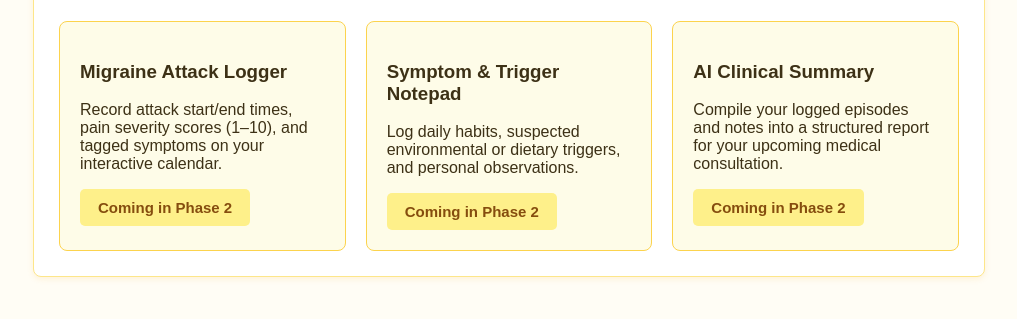
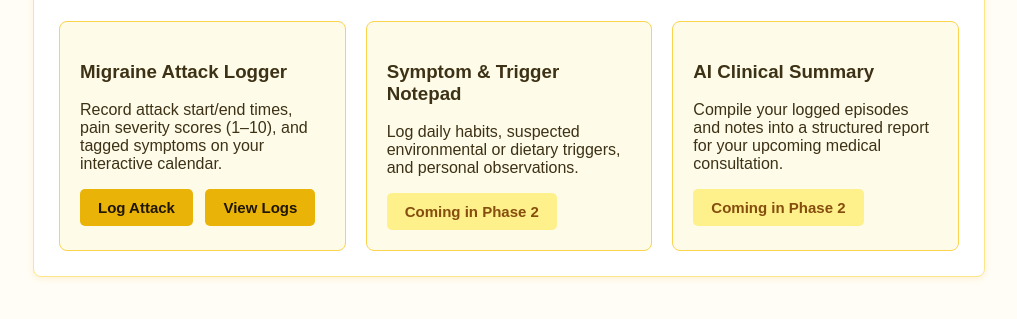
Before and after one commit to marygracemaquiling/AuraLog-Maquiling-MaryGrace-G2, a Django app: template accounts/templates/accounts/patient_dashboard.html in a window 1280 px wide. Shown: the part 189-508 px from the top of the page, without its empty margins (131-1148 px from the left). Run offline with Django 5.2, Linux system fonts and the light colour scheme; the template is opened without the code that fills it, so the values that code supplies are empty.

Commit message:
feat(accounts): integrate migraine log links into navbar and role dashboards

```diff
--- a/accounts/templates/accounts/base.html
+++ b/accounts/templates/accounts/base.html
@@ -29,11 +29,11 @@
             {% if user.is_authenticated %}
                 <a href="{% url 'dashboard_redirect' %}">Dashboard</a>
                 {% if user.role == 'patient' %}
-                    <a href="#">Migraine Calendar</a>
+                    <a href="{% url 'migraine_list' %}">Migraine Logs</a>
                     <a href="#">Symptom Notepad</a>
                     <a href="#">AI Summary</a>
                 {% elif user.role == 'doctor' %}
-                    <a href="#">Patient Clinical Summaries</a>
+                    <a href="{% url 'doctor_shared_logs' %}">Shared Patient Logs</a>
                 {% endif %}
                 <a href="{% url 'profile' %}">My Profile</a>
                 <a href="{% url 'logout' %}">Logout</a>
--- a/accounts/templates/accounts/doctor_dashboard.html
+++ b/accounts/templates/accounts/doctor_dashboard.html
@@ -6,6 +6,7 @@
 
     <div class="card" style="margin-top: 20px;">
         <h3>Shared Patient Clinical Summaries</h3>
+        <a href="{% url 'doctor_shared_logs' %}"><button>View Shared Patient Logs</button></a>
         <p>Review structured migraine frequency, severity trends, and trigger summaries generated by patients prior to consultations.</p>
         <p><em>No patient clinical summaries have been shared with your account yet.</em></p>
     </div>
--- a/accounts/templates/accounts/patient_dashboard.html
+++ b/accounts/templates/accounts/patient_dashboard.html
@@ -8,7 +8,8 @@
         <div class="card">
             <h3>Migraine Attack Logger</h3>
             <p>Record attack start/end times, pain severity scores (1–10), and tagged symptoms on your interactive calendar.</p>
-            <button disabled>Coming in Phase 2</button>
+            <a href="{% url 'migraine_create' %}"><button>Log Attack</button></a>
+            <a href="{% url 'migraine_list' %}" style="margin-left: 8px;"><button>View Logs</button></a>
         </div>
 
         <div class="card">
```
